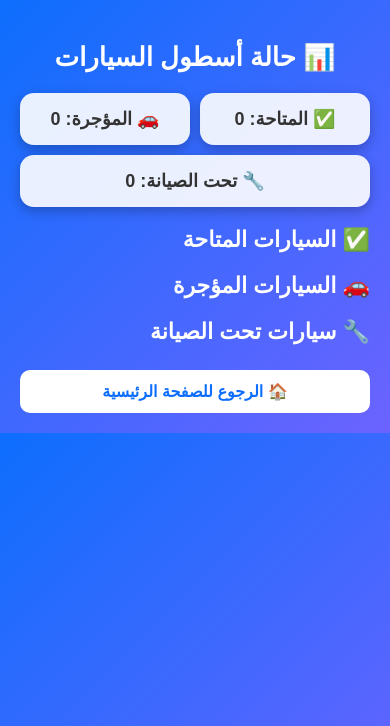
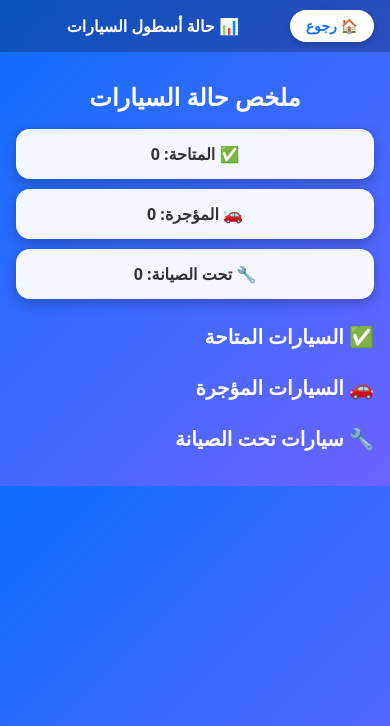
Before and after one commit to mn01001920890/opertional-car, a Flask app: page /cars-status in a window 390 px wide. Shown: the top 726 px of the page. Run offline with Flask 3, Linux system fonts and the light colour scheme; data that the repository does not hold is empty.

Commit message:
Update cars-status.html

```diff
--- a/templates/cars-status.html
+++ b/templates/cars-status.html
@@ -6,16 +6,81 @@
   <title>📊 حالة السيارات</title>
 
   <style>
+    :root {
+      --main-blue: #0d6efd;
+      --main-purple: #6c63ff;
+      --card-radius: 14px;
+      --shadow: 0 4px 12px rgba(0,0,0,0.25);
+    }
+
+    * {
+      box-sizing: border-box;
+    }
+
     body {
-      font-family: "Tajawal", sans-serif;
-      background: linear-gradient(135deg, #0d6efd, #6c63ff);
-      margin: 0; padding: 20px; color: #fff;
+      font-family: "Tajawal", system-ui, -apple-system, BlinkMacSystemFont, "Segoe UI", sans-serif;
+      margin: 0;
+      background: linear-gradient(135deg, var(--main-blue), var(--main-purple));
+      color: #fff;
+    }
+
+    /* 🔝 شريط علوي ثابت فيه زر الرجوع */
+    .top-bar {
+      position: fixed;
+      top: 0;
+      right: 0;
+      left: 0;
+      z-index: 1000;
+      background: rgba(0, 0, 0, 0.25);
+      backdrop-filter: blur(8px);
+      padding: 10px 16px;
+      display: flex;
+      align-items: center;
+      justify-content: space-between;
+    }
+
+    .back-btn {
+      border: none;
+      border-radius: 999px;
+      padding: 8px 16px;
+      font-size: 14px;
+      font-weight: 600;
+      cursor: pointer;
+      background: #fff;
+      color: var(--main-blue);
+      display: inline-flex;
+      align-items: center;
+      gap: 6px;
+      box-shadow: 0 2px 6px rgba(0,0,0,0.25);
+      transition: 0.2s ease;
+      white-space: nowrap;
+    }
+
+    .back-btn:hover {
+      background: var(--main-blue);
+      color: #fff;
+      transform: translateY(-1px);
+    }
+
+    .page-title {
+      margin: 0;
+      font-size: 18px;
+      font-weight: 700;
+      text-align: center;
+      flex: 1;
+    }
+
+    /* 🔹 محتوى الصفحة */
+    .page-content {
+      padding: 80px 16px 24px; /* padding-top عشان الشريط الثابت */
+      max-width: 1100px;
+      margin: 0 auto;
     }
 
     h2 {
+      margin: 0 0 16px;
       text-align: center;
-      font-size: 26px;
-      margin-bottom: 20px;
+      font-size: 24px;
     }
 
     .status-box {
@@ -29,56 +94,133 @@
     .stat {
       flex: 1;
       min-width: 30%;
-      background: rgba(255,255,255,0.9);
+      background: rgba(255,255,255,0.95);
       color: #333;
-      padding: 15px;
-      border-radius: 14px;
+      padding: 14px;
+      border-radius: var(--card-radius);
       text-align: center;
-      font-size: 18px;
+      font-size: 16px;
       font-weight: bold;
-      box-shadow: 0 4px 12px rgba(0,0,0,0.25);
+      box-shadow: var(--shadow);
+    }
+
+    .section-title {
+      color: #fff;
+      font-size: 20px;
+      margin: 24px 0 10px;
+      font-weight: bold;
+    }
+
+    /* 🖥️ جدول للّاب / الشاشات الكبيرة */
+    .table-wrapper {
+      background: #fff;
+      border-radius: var(--card-radius);
+      box-shadow: var(--shadow);
+      overflow: hidden;
+      margin-bottom: 16px;
+    }
+
+    .cars-table {
+      width: 100%;
+      border-collapse: collapse;
+      min-width: 100%;
+    }
+
+    .cars-table thead {
+      background: var(--main-blue);
+      color: #fff;
+    }
+
+    .cars-table th,
+    .cars-table td {
+      padding: 10px 12px;
+      text-align: center;
+      font-size: 14px;
+      border-bottom: 1px solid #eee;
+      color: #333;
+    }
+
+    .cars-table th {
+      font-size: 15px;
+    }
+
+    .cars-table tr:last-child td {
+      border-bottom: none;
+    }
+
+    /* 📱 كروت للموبايل */
+    .card-list {
+      display: none; /* هتظهر بس في الموبايل */
     }
 
     .card {
       background: #fff;
       color: #333;
-      padding: 15px;
-      border-radius: 14px;
-      margin-bottom: 15px;
-      box-shadow: 0 5px 15px rgba(0,0,0,0.25);
+      padding: 12px;
+      border-radius: var(--card-radius);
+      margin-bottom: 10px;
+      box-shadow: var(--shadow);
     }
 
-    .row { margin: 6px 0; font-size: 15px; }
-    .label { font-weight: bold; color: #0d6efd; }
-
-    .section-title {
-      color: #fff;
-      font-size: 22px;
-      margin: 20px 0 10px;
-      font-weight: bold;
+    .row {
+      margin: 4px 0;
+      font-size: 14px;
     }
 
-    button {
-      width: 100%;
-      padding: 12px;
-      border: none;
-      border-radius: 10px;
-      margin-top: 15px;
-      background: #fff;
-      color: #0d6efd;
-      font-size: 16px;
+    .label {
       font-weight: bold;
-      cursor: pointer;
-      transition: .3s;
+      color: var(--main-blue);
+      margin-left: 4px;
     }
 
-    button:hover { background:#0d6efd; color:#fff; transform: scale(1.03); }
+    /* 🔁 Responsive: موبايل vs لاب */
+    @media (max-width: 768px) {
+      .status-box {
+        flex-direction: column;
+      }
+
+      .stat {
+        min-width: 100%;
+      }
+
+      .table-wrapper {
+        display: none;   /* نخفي الجداول في الموبايل */
+      }
+
+      .card-list {
+        display: block;  /* نظهر الكروت في الموبايل */
+      }
+
+      .page-title {
+        font-size: 16px;
+      }
+    }
+
+    @media (min-width: 769px) {
+      .table-wrapper {
+        display: block;  /* نظهر الجداول في الشاشات الكبيرة */
+      }
+
+      .card-list {
+        display: none;   /* نخفي الكروت على اللاب */
+      }
+    }
   </style>
 </head>
 
 <body>
 
-  <h2>📊 حالة أسطول السيارات</h2>
+  <!-- 🔝 شريط علوي ثابت فيه زر رجوع -->
+  <header class="top-bar">
+    <button class="back-btn" onclick="location.href='/'">
+      🏠 رجوع
+    </button>
+    <h1 class="page-title">📊 حالة أسطول السيارات</h1>
+  </header>
+
+  <main class="page-content">
+    <!-- عنوان داخلي اختياري -->
+    <h2>ملخص حالة السيارات</h2>
 
     <!-- إحصائيات -->
     <div class="status-box">
@@ -87,19 +229,68 @@
       <div class="stat" id="maintenanceCount">🔧 تحت الصيانة: 0</div>
     </div>
 
-  <!-- المتاحة -->
+    <!-- ✅ السيارات المتاحة -->
     <div class="section-title">✅ السيارات المتاحة</div>
-  <div id="availableList"></div>
 
-  <!-- المؤجرة -->
+    <!-- جدول لاب -->
+    <div class="table-wrapper">
+      <table class="cars-table">
+        <thead>
+          <tr>
+            <th>رقم اللوحة</th>
+            <th>الموديل</th>
+            <th>النوع</th>
+            <th>الإيجار اليومي (ريال)</th>
+          </tr>
+        </thead>
+        <tbody id="availableTableBody">
+          <!-- يتم الملء من JavaScript -->
+        </tbody>
+      </table>
+    </div>
+
+    <!-- كروت موبايل -->
+    <div class="card-list" id="availableCards"></div>
+
+    <!-- 🚗 السيارات المؤجرة -->
     <div class="section-title">🚗 السيارات المؤجرة</div>
-  <div id="rentedList"></div>
 
-  <!-- الصيانة -->
+    <div class="table-wrapper">
+      <table class="cars-table">
+        <thead>
+          <tr>
+            <th>رقم اللوحة</th>
+            <th>الموديل</th>
+            <th>النوع</th>
+            <th>الإيجار اليومي (ريال)</th>
+          </tr>
+        </thead>
+        <tbody id="rentedTableBody"></tbody>
+      </table>
+    </div>
+
+    <div class="card-list" id="rentedCards"></div>
+
+    <!-- 🔧 سيارات تحت الصيانة -->
     <div class="section-title">🔧 سيارات تحت الصيانة</div>
-  <div id="maintenanceList"></div>
 
-  <button onclick="location.href='/'">🏠 الرجوع للصفحة الرئيسية</button>
+    <div class="table-wrapper">
+      <table class="cars-table">
+        <thead>
+          <tr>
+            <th>رقم اللوحة</th>
+            <th>الموديل</th>
+            <th>النوع</th>
+            <th>الإيجار اليومي (ريال)</th>
+          </tr>
+        </thead>
+        <tbody id="maintenanceTableBody"></tbody>
+      </table>
+    </div>
+
+    <div class="card-list" id="maintenanceCards"></div>
+
+  </main>
 
   <script>
     async function loadCars() {
@@ -115,15 +306,28 @@
       document.getElementById("rentedCount").textContent = `🚗 المؤجرة: ${rented.length}`;
       document.getElementById("maintenanceCount").textContent = `🔧 تحت الصيانة: ${maintenance.length}`;
 
-      // طباعة القوائم
-      renderList("availableList", available);
-      renderList("rentedList", rented);
-      renderList("maintenanceList", maintenance);
+      // طباعة الجداول + الكروت
+      renderTableAndCards("availableTableBody", "availableCards", available);
+      renderTableAndCards("rentedTableBody", "rentedCards", rented);
+      renderTableAndCards("maintenanceTableBody", "maintenanceCards", maintenance);
     }
 
-    function renderList(target, arr) {
-      const box = document.getElementById(target);
-      box.innerHTML = arr.map(c => `
+    function renderTableAndCards(tbodyId, cardsId, arr) {
+      const tbody = document.getElementById(tbodyId);
+      const cardsBox = document.getElementById(cardsId);
+
+      // جدول (للاب)
+      tbody.innerHTML = arr.map(c => `
+        <tr>
+          <td>${c.plate}</td>
+          <td>${c.model || "—"}</td>
+          <td>${c.car_type || "—"}</td>
+          <td>${c.daily_rent} ريال</td>
+        </tr>
+      `).join("");
+
+      // كروت (للموبايل)
+      cardsBox.innerHTML = arr.map(c => `
         <div class="card">
           <div class="row"><span class="label">رقم اللوحة:</span> ${c.plate}</div>
           <div class="row"><span class="label">الموديل:</span> ${c.model || "—"}</div>
```
Lines whose indentation alone changed are shown as unchanged.
